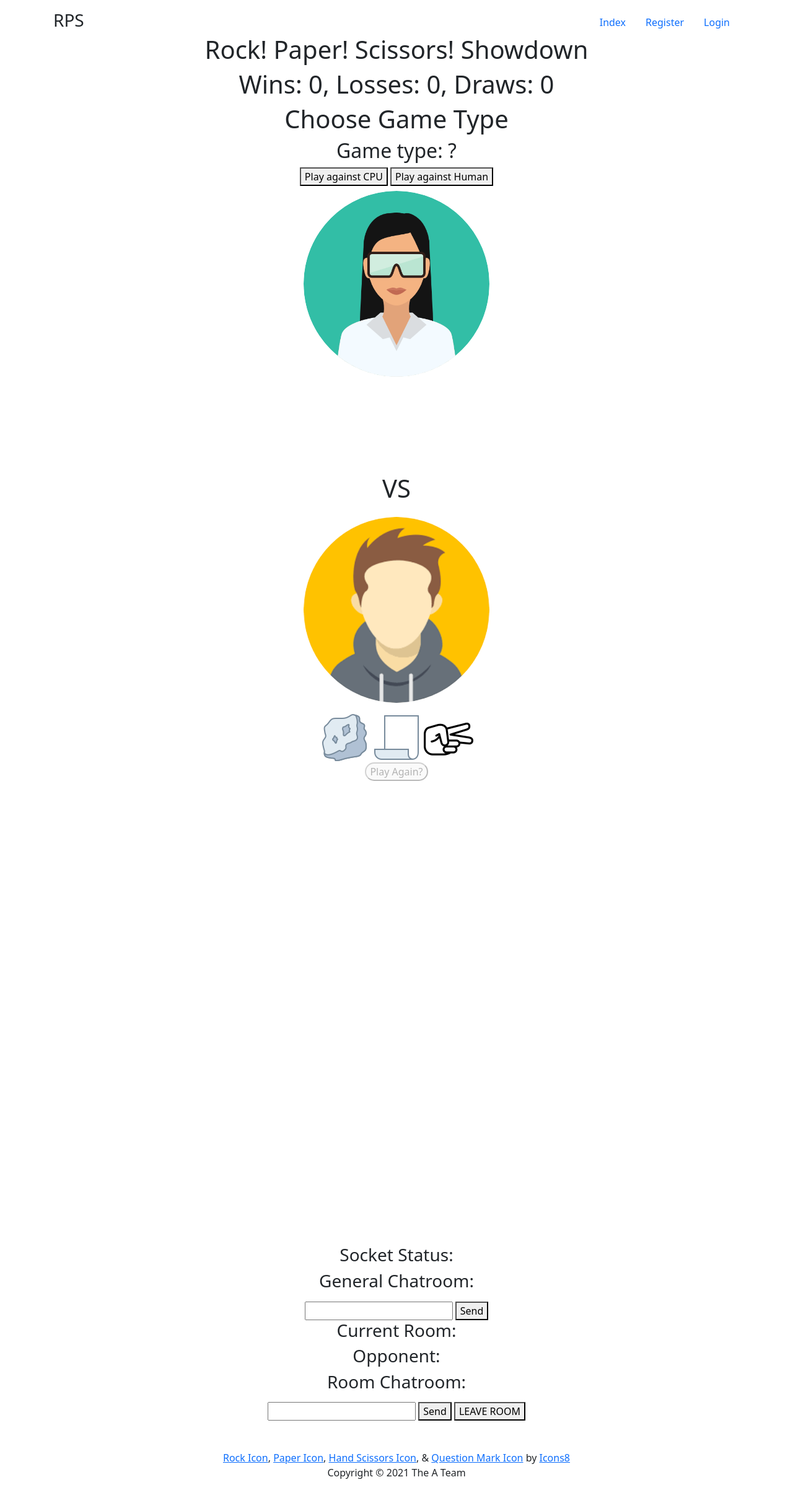
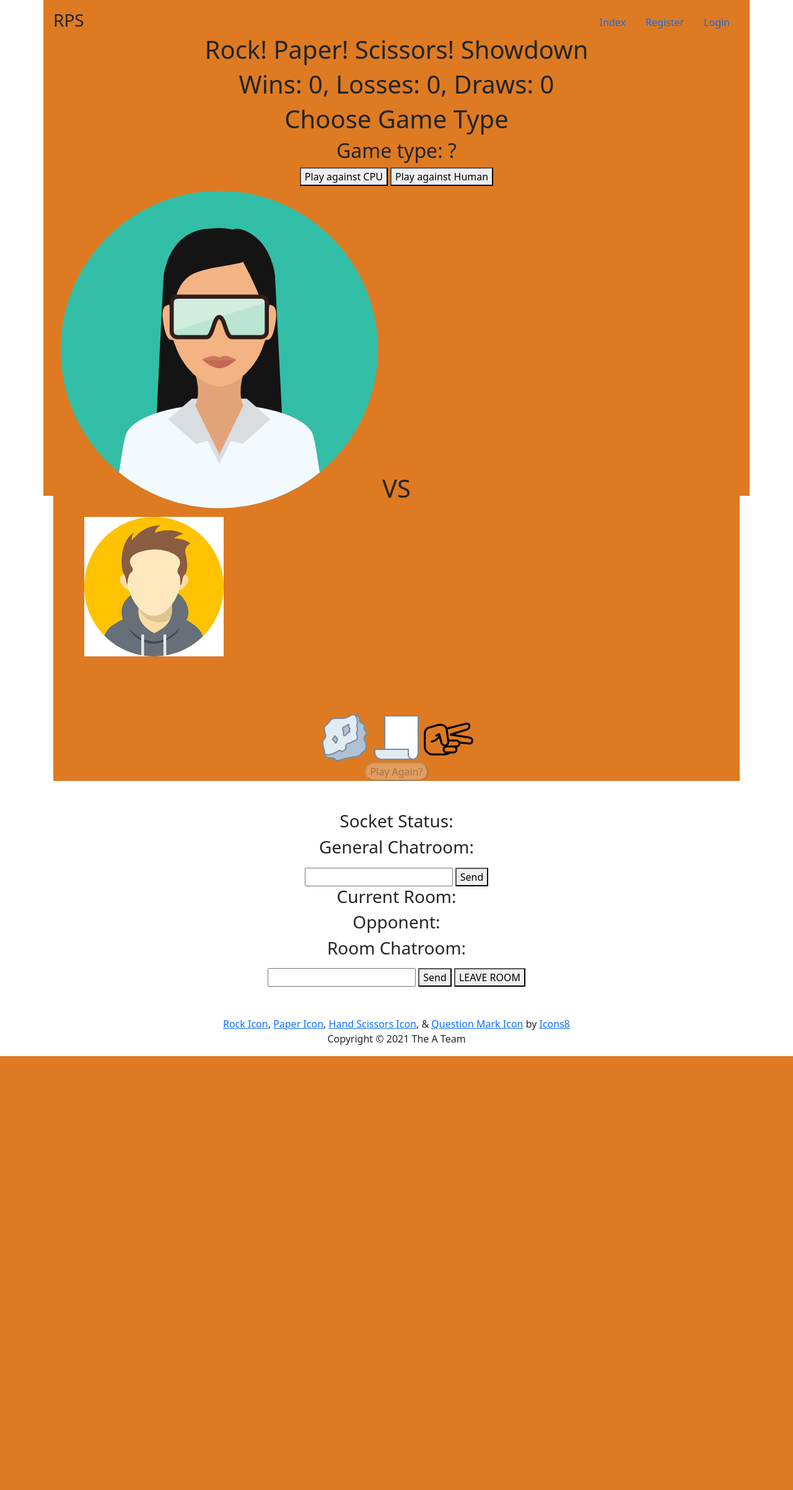
Before and after one commit to calvh/mlh-final-project, a Flask app: page /play in a window 1280 px wide. Shown: the whole page at 62% size. After the commit the page ends 1704 px from the top, so only its background shows below. Run offline with Flask 2, Linux system fonts and the light colour scheme; some libraries are stand-ins or nearby versions.

Commit message:
Separate play CSS file

```diff
--- /dev/null
+++ b/flask/app/static/styles/play.css
@@ -0,0 +1,28 @@
+.container {
+  background-color: #de7a22;
+}
+
+#choice-player {
+  border-radius: 50%;
+  height: 300px;
+  width: 300px;
+}
+
+#versus {
+  margin-top: 150px;
+  font-size: 40px;
+}
+
+#choice-opponent {
+  border-radius: 50%;
+  height: 300px;
+  width: 300px;
+}
+
+.play-anon-btn {
+  border-radius: 15px;
+}
+
+.p-5 d-flex justify-content-center {
+  margin-top: 700px;
+}
--- a/flask/app/templates/play.html
+++ b/flask/app/templates/play.html
@@ -1,5 +1,6 @@
 {% extends 'base.html' %}
 {% set active_page = "play" %}
+{% block head_css %} <link rel="stylesheet" href="{{ url_for('static', filename='styles/play.css') }}"/>{% endblock%}
 {% block title %} Game {% endblock %}
 {% block content %}
 
@@ -13,9 +14,9 @@
         <button id="btn-queue">Play against Human</button>
     </div>
     <div class="flex-container">
-        <p id="choice-player" ><img src="./static/img/female.png" alt="Avatar1" style="border-radius:50%; height: 300px; width: 300px;"></p>
-        <p style="margin-top: 150px; font-size:40px">VS</p>
-        <p id="choice-opponent"><img src="./static/img/male.png" alt="Avatar2" style="border-radius:50%; height: 300px; width: 300px;"></p>
+        <p id="choice-player" ><img src="./static/img/female.png" alt="Avatar1"></p>
+        <p id="versus">VS</p>
+        <p id="choice-opponent"><img src="./static/img/male.png" alt="Avatar2"></p>
     </div>
     <div class="flex-container">
         <span class="circle-dot" id="btn-rock">
@@ -29,11 +30,11 @@
         </span>
     </div>
     <button type="button" class="play-anon-btn" id="btn-play-again"
-        style="border-radius: 15px;" disabled>Play Again?</button>
+        disabled>Play Again?</button>
 </div>
 
 <section class="p-5 d-flex justify-content-center">
-    <div style="margin-top: 700px">
+    <div>
         <h3>Socket Status:</h3>
         <div id="socket-status"></div>
 
```
